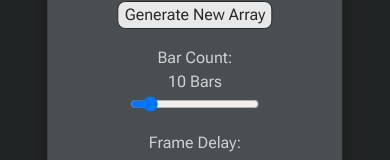
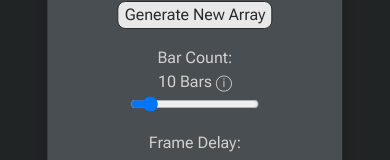
Before and after one commit to PezhmanGhavami/sorting-visualizer, a React (Vite) app: page / in a window 390 px wide. Both pictures are taken after a click on the button 48 px from the left and 42 px from the top of the page. Shown: the part 289-449 px from the top of the page. Built offline with nearby package versions, Linux system fonts and the light colour scheme.

Commit message:
made the modal more responsive and added an info tooltip for the bar count

```diff
--- a/src/components/navbar/navbar.component.tsx
+++ b/src/components/navbar/navbar.component.tsx
@@ -148,7 +148,18 @@ const Navbar: FC<INavProps> = (props) => {
                 <label htmlFor="bar-count">
                   Bar Count:{" "}
                 </label>
-                <span>{props.barInfo.barCount} Bars</span>
+                <span>
+                  {props.barInfo.barCount} Bars{" "}
+                  <span
+                    className="info"
+                    tabIndex={0}
+                    id="bar-count-info"
+                    data-bar-count-info="The bigger the width of your screen, the more bars you can fit in it. (Try landscape mode)"
+                  >
+                    {" "}
+                    ⓘ
+                  </span>
+                </span>
                 <input
                   type="range"
                   name={InputChangeTypes.BAR_COUNT}
@@ -170,7 +181,8 @@ const Navbar: FC<INavProps> = (props) => {
                   <span
                     className="info"
                     tabIndex={0}
-                    data-info-title="Lower is faster"
+                    id="animation-speed-info"
+                    data-animation-speed-info="Lower is faster"
                   >
                     {" "}
                     ⓘ
@@ -232,6 +244,13 @@ const Navbar: FC<INavProps> = (props) => {
           type="range"
           name={InputChangeTypes.TIMELINE}
           id="sort-timeline"
+          title={
+            !Boolean(props.animationFrames)
+              ? ""
+              : `${props.animationState.currentFrame} / ${
+                  props.animationFrames - 1
+                }`
+          }
           value={props.animationState.currentFrame}
           max={props.animationFrames - 1}
           onChange={handleChange}
--- a/src/components/navbar/navbar.styles.css
+++ b/src/components/navbar/navbar.styles.css
@@ -139,9 +139,9 @@
 }
 .info:hover::after,
 .info:focus::after {
-  content: attr(data-info-title);
   padding: 1vmax;
   width: max-content;
+  max-width: 35vw;
   text-align: center;
   font-size: 18px;
   color: #eee;
@@ -149,19 +149,34 @@
   border-radius: 5px;
   position: absolute;
   background: #000e;
+  z-index: 1002;
+}
+#animation-speed-info:hover::after,
+#animation-speed-info:focus::after {
+  content: attr(data-animation-speed-info);
+}
+#bar-count-info:hover::after,
+#bar-count-info:focus::after {
+  content: attr(data-bar-count-info);
+}
+
+@media only screen and (max-width: 991px) and (orientation: landscape) {
+  .modal-container {
+    min-height: 42vmax;
+  }
 }
 
 @media only screen and (min-width: 992px) {
   .navbar {
     font-size: 20px;
   }
-  .modal-container{
+  .modal-container {
     min-height: 45vmax;
   }
 }
 
 @media only screen and (min-width: 1200px) {
-  .modal-container{
+  .modal-container {
     min-height: 40vmax;
   }
 }
```
